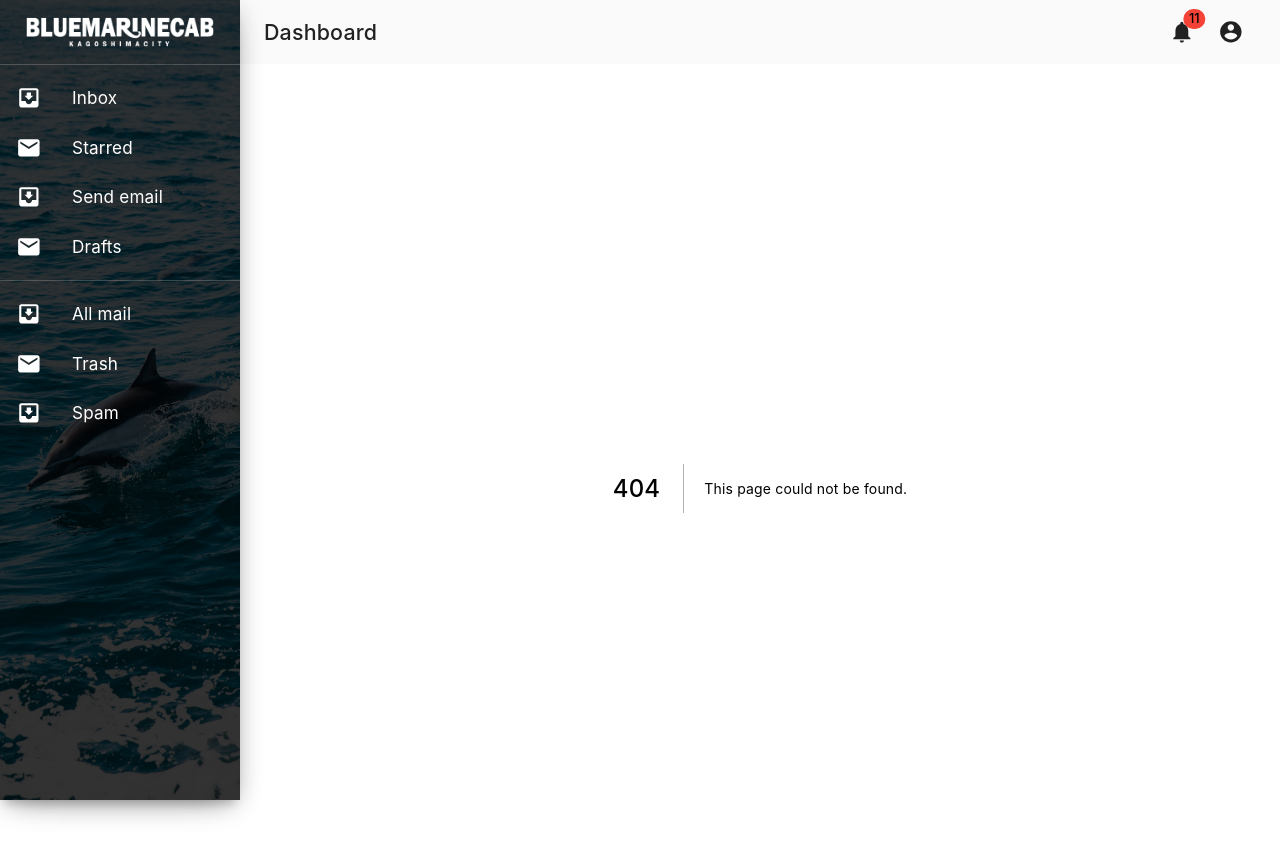
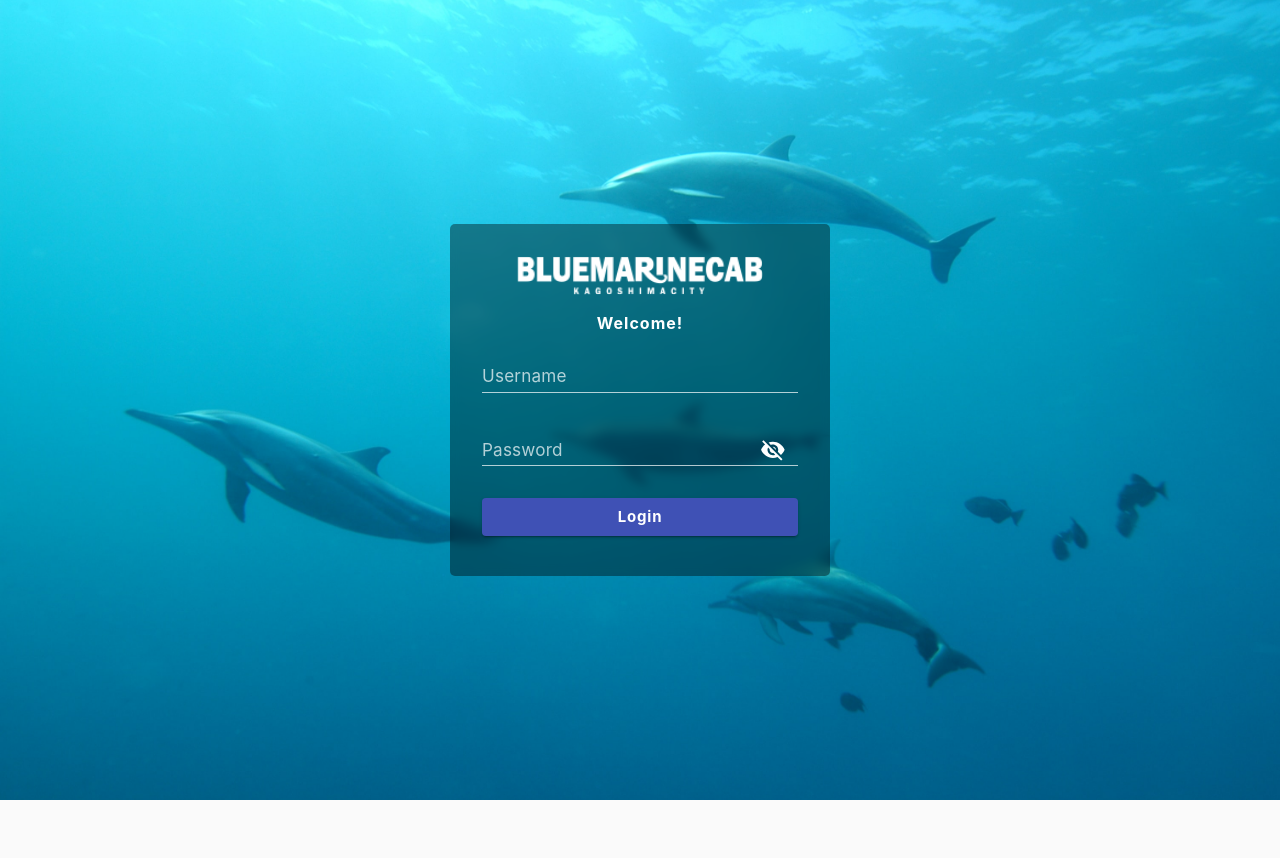
Before and after one commit to siropaca/admin-site-sample, a Next.js app: page /login in a window 1280 px wide. Before the commit this address had no page. Shown: the top 858 px of the page. After the commit the page ends 800 px from the top, so only its background shows below. Built offline with nearby package versions, Linux system fonts and the light colour scheme.

Commit message:
ログインページ実装まで

```diff
--- a/components/drawerMenu.tsx
+++ b/components/drawerMenu.tsx
@@ -2,7 +2,6 @@ import Link from 'next/link';
 import React, { ReactNode } from 'react';
 import { useDispatch, useSelector } from 'react-redux';
 import headerSlice, { HeaderState } from '../lib/slices/headerSlice';
-
 import Divider from '@material-ui/core/Divider';
 import Drawer from '@material-ui/core/Drawer';
 import Hidden from '@material-ui/core/Hidden';
@@ -19,7 +18,7 @@ import {
   createStyles
 } from '@material-ui/core/styles';
 
-export const drawerWidth = 240;
+export const drawerWidth = 260;
 
 const useStyles = makeStyles((theme: Theme) =>
   createStyles({
@@ -36,7 +35,7 @@ const useStyles = makeStyles((theme: Theme) =>
       alignItems: 'center'
     },
     logo: {
-      width: '78%',
+      width: '75%',
       cursor: 'pointer'
     },
     drawerPaper: {
@@ -60,6 +59,7 @@ const useStyles = makeStyles((theme: Theme) =>
       'position': 'absolute',
       'backgroundSize': 'cover',
       'backgroundPosition': 'center center',
+      'backgroundRepeat': 'no-repeat',
       'backgroundImage': 'url(/images/dolphin.jpg)',
       '&:after': {
         content: '""',
@@ -83,7 +83,7 @@ const useStyles = makeStyles((theme: Theme) =>
 
 interface Props {}
 
-export default function DrawerMenu(props: Props) {
+function DrawerMenu(props: Props) {
   const classes = useStyles();
   const theme = useTheme();
 
@@ -164,3 +164,5 @@ export default function DrawerMenu(props: Props) {
     </nav>
   );
 }
+
+export default DrawerMenu;
--- a/components/header.tsx
+++ b/components/header.tsx
@@ -1,7 +1,7 @@
 import React, { ReactNode } from 'react';
+import { useRouter } from 'next/router';
 import { useDispatch, useSelector } from 'react-redux';
 import headerSlice, { HeaderState } from '../lib/slices/headerSlice';
-
 import { drawerWidth } from '../components/drawerMenu';
 import AppBar from '@material-ui/core/AppBar';
 import Toolbar from '@material-ui/core/Toolbar';
@@ -9,14 +9,16 @@ import IconButton from '@material-ui/core/IconButton';
 import MenuIcon from '@material-ui/icons/Menu';
 import Typography from '@material-ui/core/Typography';
 import Badge from '@material-ui/core/Badge';
-import MenuItem from '@material-ui/core/MenuItem';
 import NotificationsIcon from '@material-ui/icons/Notifications';
 import AccountCircle from '@material-ui/icons/AccountCircle';
+import Menu from '@material-ui/core/Menu';
+import MenuItem from '@material-ui/core/MenuItem';
+import Divider from '@material-ui/core/Divider';
 import { makeStyles, Theme, createStyles } from '@material-ui/core/styles';
 
 const useStyles = makeStyles((theme: Theme) =>
   createStyles({
-    appBar: {
+    root: {
       color: theme.palette.text.primary,
       backgroundColor: theme.palette.background.default,
       [theme.breakpoints.up('sm')]: {
@@ -38,8 +40,11 @@ const useStyles = makeStyles((theme: Theme) =>
 
 interface Props {}
 
-export default function Header(props: Props) {
+function Header(props: Props) {
+  const router = useRouter();
   const classes = useStyles();
+
+  const [anchorEl, setAnchorEl] = React.useState<null | HTMLElement>(null);
 
   const useCounterState = () => {
     return useSelector((state: { header: HeaderState }) => state);
@@ -53,8 +58,37 @@ export default function Header(props: Props) {
     dispatch(headerSlice.actions.setMobileOpen(!state.mobileOpen));
   };
 
+  const handleProfileMenuOpen = (event: React.MouseEvent<HTMLElement>) => {
+    setAnchorEl(event.currentTarget);
+  };
+
+  const handleMenuClose = () => {
+    setAnchorEl(null);
+  };
+
+  const handleSginOut = () => {
+    router.push('/login');
+  };
+
+  const isMenuOpen = Boolean(anchorEl);
+  const renderMenu = (
+    <Menu
+      anchorEl={anchorEl}
+      anchorOrigin={{ vertical: 'top', horizontal: 'right' }}
+      keepMounted
+      transformOrigin={{ vertical: 'top', horizontal: 'right' }}
+      open={isMenuOpen}
+      onClose={handleMenuClose}>
+      <MenuItem onClick={handleMenuClose}>Profile</MenuItem>
+      <MenuItem onClick={handleMenuClose}>Setting</MenuItem>
+      <Divider />
+      <MenuItem onClick={handleSginOut}>Sgin out</MenuItem>
+    </Menu>
+  );
+
   return (
-    <AppBar position="fixed" className={classes.appBar}>
+    <>
+      <AppBar position="fixed" className={classes.root}>
         <Toolbar>
           <IconButton
             color="inherit"
@@ -76,10 +110,15 @@ export default function Header(props: Props) {
             aria-label="account of current user"
             aria-controls="menu-appbar"
             aria-haspopup="true"
-          color="inherit">
+            color="inherit"
+            onClick={handleProfileMenuOpen}>
             <AccountCircle />
           </IconButton>
         </Toolbar>
       </AppBar>
+      {renderMenu}
+    </>
   );
 }
+
+export default Header;
--- a/components/layout.tsx
+++ b/components/layout.tsx
@@ -1,7 +1,6 @@
 import React, { ReactNode } from 'react';
 import Header from '../components/header';
 import DrawerMenu from '../components/drawerMenu';
-
 import { makeStyles, Theme, createStyles } from '@material-ui/core/styles';
 
 const useStyles = makeStyles((theme: Theme) =>
@@ -23,7 +22,7 @@ interface Props {
   children?: ReactNode;
 }
 
-export default function Layout(props: Props) {
+function Layout(props: Props) {
   const classes = useStyles();
 
   return (
@@ -39,3 +38,5 @@ export default function Layout(props: Props) {
     </div>
   );
 }
+
+export default Layout;
--- /dev/null
+++ b/components/loginForm.tsx
@@ -0,0 +1,130 @@
+import React, { ReactNode } from 'react';
+import { useRouter } from 'next/router';
+import clsx from 'clsx';
+import TextField from '@material-ui/core/TextField';
+import FormControl from '@material-ui/core/FormControl';
+import Input from '@material-ui/core/Input';
+import InputLabel from '@material-ui/core/InputLabel';
+import InputAdornment from '@material-ui/core/InputAdornment';
+import Visibility from '@material-ui/icons/Visibility';
+import VisibilityOff from '@material-ui/icons/VisibilityOff';
+import IconButton from '@material-ui/core/IconButton';
+import Button from '@material-ui/core/Button';
+import { makeStyles, Theme, createStyles } from '@material-ui/core/styles';
+
+const useStyles = makeStyles((theme: Theme) =>
+  createStyles({
+    root: {
+      display: 'flex',
+      flexDirection: 'column',
+      alignItems: 'center',
+      width: '380px',
+      borderRadius: '5px',
+      backgroundColor: 'rgba(0, 0, 0, 0.4)',
+      padding: theme.spacing(4),
+      color: '#fff',
+      backdropFilter: 'blur(5px)'
+    },
+    logo: {
+      width: '78%'
+    },
+    text: {
+      marginTop: `${theme.spacing(2)}px`,
+      fontWeight: 'bold',
+      letterSpacing: '1px'
+    },
+    textField: {
+      margin: `${theme.spacing(1)}px 0 ${theme.spacing(2)}px 0`,
+      width: '100%'
+    },
+    submit: {
+      margin: `${theme.spacing(2)}px 0 ${theme.spacing(1)}px`,
+      width: '100%'
+    }
+  })
+);
+
+interface State {
+  amount: string;
+  password: string;
+  weight: string;
+  weightRange: string;
+  showPassword: boolean;
+  disabled: boolean;
+}
+
+function LoginForm(props) {
+  const router = useRouter();
+  const classes = useStyles();
+
+  const [values, setValues] = React.useState<State>({
+    amount: '',
+    password: '',
+    weight: '',
+    weightRange: '',
+    showPassword: false,
+    disabled: false
+  });
+
+  const handleChange = (prop: keyof State) => (
+    event: React.ChangeEvent<HTMLInputElement>
+  ) => {
+    setValues({ ...values, [prop]: event.target.value });
+  };
+
+  const handleClickShowPassword = () => {
+    setValues({ ...values, showPassword: !values.showPassword });
+  };
+
+  const handleMouseDownPassword = (
+    event: React.MouseEvent<HTMLButtonElement>
+  ) => {
+    event.preventDefault();
+  };
+
+  const handleSubmit = (event: React.MouseEvent<HTMLButtonElement>) => {
+    setValues({ ...values, disabled: true });
+    router.push('/');
+  };
+
+  return (
+    <form className={classes.root} noValidate autoComplete="off">
+      <img src="/images/logo.png" alt="logo" className={classes.logo} />
+      <div className={classes.text}>Welcome!</div>
+      <TextField
+        id="standard-basic"
+        label="Username"
+        className={classes.textField}
+      />
+      <FormControl className={classes.textField}>
+        <InputLabel htmlFor="standard-adornment-password">Password</InputLabel>
+        <Input
+          id="standard-adornment-password"
+          type={values.showPassword ? 'text' : 'password'}
+          value={values.password}
+          onChange={handleChange('password')}
+          endAdornment={
+            <InputAdornment position="end">
+              <IconButton
+                aria-label="toggle password visibility"
+                onClick={handleClickShowPassword}
+                onMouseDown={handleMouseDownPassword}>
+                {values.showPassword ? <Visibility /> : <VisibilityOff />}
+              </IconButton>
+            </InputAdornment>
+          }
+        />
+      </FormControl>
+      <Button
+        variant="contained"
+        color="primary"
+        className={classes.submit}
+        onClick={handleSubmit}
+        disabled={values.disabled}>
+        Login
+      </Button>
+    </form>
+  );
+}
+
+export default LoginForm;
--- a/lib/slices/headerSlice.ts
+++ b/lib/slices/headerSlice.ts
@@ -1,5 +1,4 @@
 import { createSlice, PayloadAction } from '@reduxjs/toolkit';
-import { number } from 'prop-types';
 
 export interface HeaderState {
   mobileOpen: boolean;
--- a/next.config.js
+++ b/next.config.js
@@ -2,7 +2,6 @@ require('dotenv').config();
 
 module.exports = {
   env: {
-    SERVICE_NAME: '',
-    API_KEY: process.env.API_KEY
+    SERVICE_NAME: ''
   }
 };
--- a/pages/_app.tsx
+++ b/pages/_app.tsx
@@ -4,14 +4,11 @@ import Head from 'next/head';
 import { AppProps } from 'next/app';
 import { Provider } from 'react-redux';
 import createStore from '../store';
-
 import Layout from '../components/layout';
-
-import { ThemeProvider } from '@material-ui/core/styles';
-
+import { ThemeProvider, createMuiTheme } from '@material-ui/core/styles';
 import ResetStyle from '../styles/reset';
 import GlobalStyle from '../styles/global';
-import theme from '../styles/theme';
+import customTheme from '../styles/theme';
 
 export default function MyApp({ Component, pageProps }: AppProps) {
   React.useEffect(() => {
@@ -22,6 +19,13 @@ export default function MyApp({ Component, pageProps }: AppProps) {
     }
   }, []);
 
+  const theme = createMuiTheme({
+    ...customTheme,
+    palette: {
+      type: pageProps.darkMode ? 'dark' : 'light'
+    }
+  });
+
   return (
     <Provider store={createStore()}>
       <Head>
@@ -30,7 +34,7 @@ export default function MyApp({ Component, pageProps }: AppProps) {
       <ThemeProvider theme={theme}>
         <ResetStyle />
         <GlobalStyle />
-        {true ? (
+        {pageProps.layout ? (
           <Layout>
             <Component {...pageProps} />
           </Layout>
--- /dev/null
+++ b/pages/login.tsx
@@ -0,0 +1,40 @@
+import Link from 'next/link';
+import useSWR from 'swr';
+import LoginForm from '../components/loginForm';
+import { makeStyles, Theme, createStyles } from '@material-ui/core/styles';
+
+const useStyles = makeStyles((theme: Theme) =>
+  createStyles({
+    root: {
+      position: 'relative',
+      height: '100vh',
+      width: '100vw',
+      backgroundSize: 'cover',
+      backgroundPosition: 'center center',
+      backgroundRepeat: 'no-repeat',
+      backgroundImage: 'url(/images/login_bg.jpg)',
+      display: 'flex',
+      justifyContent: 'center',
+      alignItems: 'center'
+    }
+  })
+);
+
+export default function Login() {
+  const classes = useStyles();
+
+  return (
+    <div className={classes.root}>
+      <LoginForm />
+    </div>
+  );
+}
+
+export async function getServerSideProps(context) {
+  return {
+    props: {
+      layout: false,
+      darkMode: true
+    }
+  };
+}
--- a/styles/theme.ts
+++ b/styles/theme.ts
@@ -3,9 +3,9 @@ import { createMuiTheme } from '@material-ui/core/styles';
 const theme = createMuiTheme({
   palette: {
     primary: {
-      light: '#4D7CB6',
-      main: '#004497',
-      dark: '#003584',
+      light: '#7986cb',
+      main: '#3f51b5',
+      dark: '#303f9f',
       contrastText: '#fff'
     },
     secondary: {
@@ -46,7 +46,6 @@ const theme = createMuiTheme({
     MuiButton: {
       root: {
         textTransform: 'none',
-        fontSize: '0.78rem',
         fontWeight: 700,
         letterSpacing: '0.05rem'
       }
```
Also changed, not shown: pages/index.tsx (+9 -7 lines), public/images/login_bg.jpg (added). Lines whose indentation alone changed are shown as unchanged.
